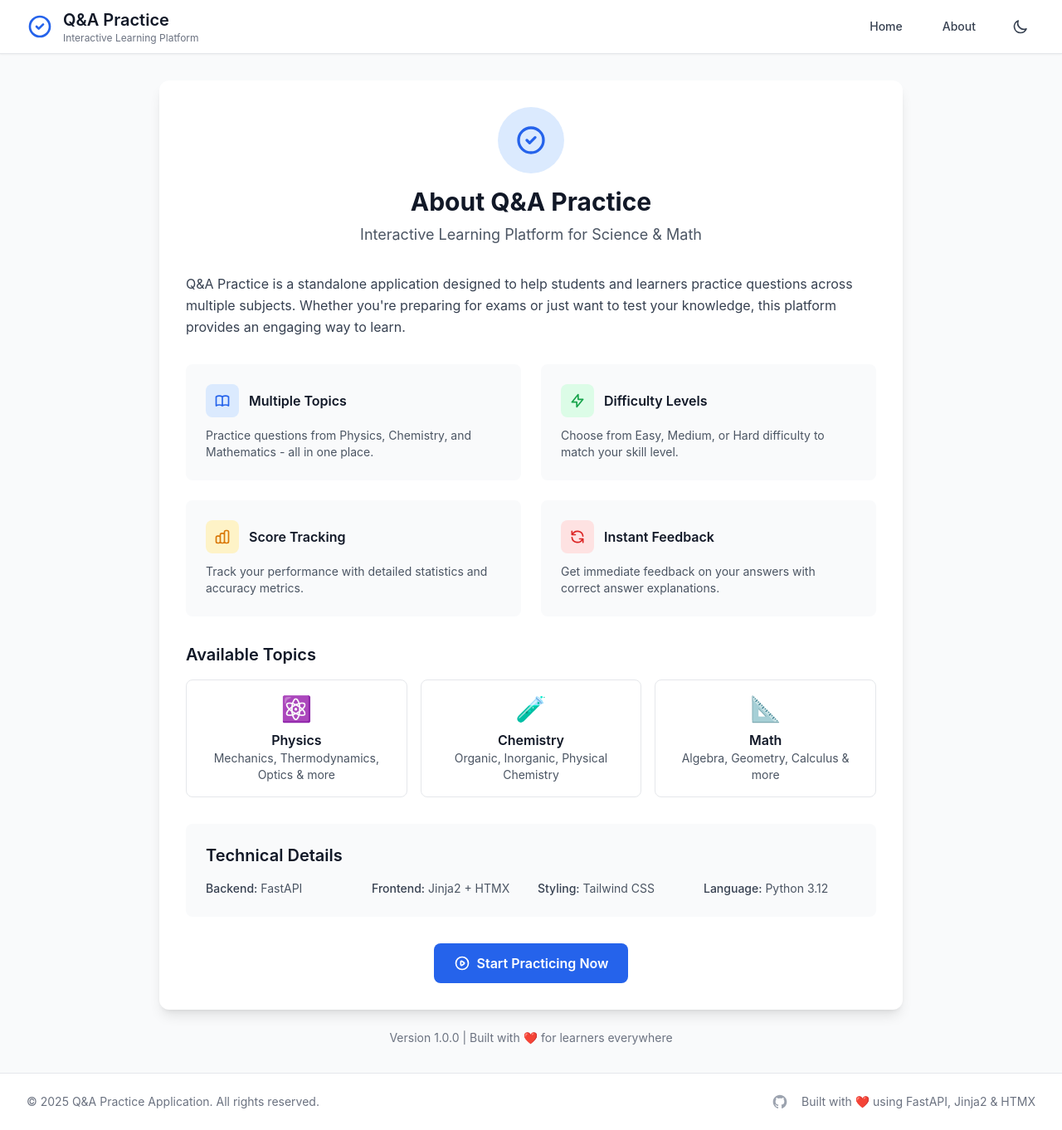
After one commit to amitrajpurkar/q_and_a_practise1, a Python web app: template src/web/templates/about.html in a window 1280 px wide. The commit adds this page. Shown: the whole page at 83% size. Run offline with Jinja, Linux system fonts and the light colour scheme; the template is opened without the code that fills it, so the values that code supplies are empty; some libraries are stand-ins or nearby versions.

Commit message:
:pencil2: fix about page and add message to questions review section on results page; speckit docs updated by windsurf

```diff
--- a/src/web/main.py
+++ b/src/web/main.py
@@ -176,6 +176,11 @@ class QAAWebApp:
         async def index(request: Request):
             """Main page with topic and difficulty selection."""
             return self.templates.TemplateResponse("index.html", {"request": request})
+
+        @self.app.get("/about", response_class=HTMLResponse, tags=["web"])
+        async def about(request: Request):
+            """About page with application information."""
+            return self.templates.TemplateResponse("about.html", {"request": request})
 
         @self.app.get("/quiz", response_class=HTMLResponse, tags=["web"])
         async def quiz_page(request: Request):
--- /dev/null
+++ b/src/web/templates/about.html
@@ -0,0 +1,141 @@
+{% extends "base.html" %}
+
+{% block title %}Q&A Practice - About{% endblock %}
+
+{% block content %}
+<div class="max-w-4xl mx-auto">
+    <!-- About Header -->
+    <div class="bg-white rounded-xl shadow-lg p-8 mb-6">
+        <div class="text-center mb-8">
+            <div class="inline-flex items-center justify-center w-20 h-20 bg-primary-100 rounded-full mb-4">
+                <svg class="h-10 w-10 text-primary-600" fill="none" stroke="currentColor" viewBox="0 0 24 24">
+                    <path stroke-linecap="round" stroke-linejoin="round" stroke-width="2" d="M9 12l2 2 4-4m6 2a9 9 0 11-18 0 9 9 0 0118 0z"></path>
+                </svg>
+            </div>
+            <h1 class="text-3xl font-bold text-gray-900 mb-2">About Q&A Practice</h1>
+            <p class="text-lg text-gray-600">Interactive Learning Platform for Science & Math</p>
+        </div>
+
+        <!-- Description -->
+        <div class="prose prose-lg max-w-none mb-8">
+            <p class="text-gray-700 leading-relaxed">
+                Q&A Practice is a standalone application designed to help students and learners practice
+                questions across multiple subjects. Whether you're preparing for exams or just want to
+                test your knowledge, this platform provides an engaging way to learn.
+            </p>
+        </div>
+
+        <!-- Features Grid -->
+        <div class="grid grid-cols-1 md:grid-cols-2 gap-6 mb-8">
+            <div class="bg-gray-50 rounded-lg p-6">
+                <div class="flex items-center mb-3">
+                    <div class="w-10 h-10 bg-primary-100 rounded-lg flex items-center justify-center mr-3">
+                        <svg class="h-5 w-5 text-primary-600" fill="none" stroke="currentColor" viewBox="0 0 24 24">
+                            <path stroke-linecap="round" stroke-linejoin="round" stroke-width="2" d="M12 6.253v13m0-13C10.832 5.477 9.246 5 7.5 5S4.168 5.477 3 6.253v13C4.168 18.477 5.754 18 7.5 18s3.332.477 4.5 1.253m0-13C13.168 5.477 14.754 5 16.5 5c1.747 0 3.332.477 4.5 1.253v13C19.832 18.477 18.247 18 16.5 18c-1.746 0-3.332.477-4.5 1.253"></path>
+                        </svg>
+                    </div>
+                    <h3 class="font-semibold text-gray-900">Multiple Topics</h3>
+                </div>
+                <p class="text-gray-600 text-sm">Practice questions from Physics, Chemistry, and Mathematics - all in one place.</p>
+            </div>
+
+            <div class="bg-gray-50 rounded-lg p-6">
+                <div class="flex items-center mb-3">
+                    <div class="w-10 h-10 bg-success-100 rounded-lg flex items-center justify-center mr-3">
+                        <svg class="h-5 w-5 text-success-600" fill="none" stroke="currentColor" viewBox="0 0 24 24">
+                            <path stroke-linecap="round" stroke-linejoin="round" stroke-width="2" d="M13 10V3L4 14h7v7l9-11h-7z"></path>
+                        </svg>
+                    </div>
+                    <h3 class="font-semibold text-gray-900">Difficulty Levels</h3>
+                </div>
+                <p class="text-gray-600 text-sm">Choose from Easy, Medium, or Hard difficulty to match your skill level.</p>
+            </div>
+
+            <div class="bg-gray-50 rounded-lg p-6">
+                <div class="flex items-center mb-3">
+                    <div class="w-10 h-10 bg-warning-100 rounded-lg flex items-center justify-center mr-3">
+                        <svg class="h-5 w-5 text-warning-600" fill="none" stroke="currentColor" viewBox="0 0 24 24">
+                            <path stroke-linecap="round" stroke-linejoin="round" stroke-width="2" d="M9 19v-6a2 2 0 00-2-2H5a2 2 0 00-2 2v6a2 2 0 002 2h2a2 2 0 002-2zm0 0V9a2 2 0 012-2h2a2 2 0 012 2v10m-6 0a2 2 0 002 2h2a2 2 0 002-2m0 0V5a2 2 0 012-2h2a2 2 0 012 2v14a2 2 0 01-2 2h-2a2 2 0 01-2-2z"></path>
+                        </svg>
+                    </div>
+                    <h3 class="font-semibold text-gray-900">Score Tracking</h3>
+                </div>
+                <p class="text-gray-600 text-sm">Track your performance with detailed statistics and accuracy metrics.</p>
+            </div>
+
+            <div class="bg-gray-50 rounded-lg p-6">
+                <div class="flex items-center mb-3">
+                    <div class="w-10 h-10 bg-error-100 rounded-lg flex items-center justify-center mr-3">
+                        <svg class="h-5 w-5 text-error-600" fill="none" stroke="currentColor" viewBox="0 0 24 24">
+                            <path stroke-linecap="round" stroke-linejoin="round" stroke-width="2" d="M4 4v5h.582m15.356 2A8.001 8.001 0 004.582 9m0 0H9m11 11v-5h-.581m0 0a8.003 8.003 0 01-15.357-2m15.357 2H15"></path>
+                        </svg>
+                    </div>
+                    <h3 class="font-semibold text-gray-900">Instant Feedback</h3>
+                </div>
+                <p class="text-gray-600 text-sm">Get immediate feedback on your answers with correct answer explanations.</p>
+            </div>
+        </div>
+
+        <!-- Topics Available -->
+        <div class="mb-8">
+            <h2 class="text-xl font-semibold text-gray-900 mb-4">Available Topics</h2>
+            <div class="grid grid-cols-1 md:grid-cols-3 gap-4">
+                <div class="border border-gray-200 rounded-lg p-4 text-center hover:border-primary-300 transition-colors">
+                    <div class="text-3xl mb-2">⚛️</div>
+                    <h3 class="font-semibold text-gray-900">Physics</h3>
+                    <p class="text-sm text-gray-600">Mechanics, Thermodynamics, Optics & more</p>
+                </div>
+                <div class="border border-gray-200 rounded-lg p-4 text-center hover:border-primary-300 transition-colors">
+                    <div class="text-3xl mb-2">🧪</div>
+                    <h3 class="font-semibold text-gray-900">Chemistry</h3>
+                    <p class="text-sm text-gray-600">Organic, Inorganic, Physical Chemistry</p>
+                </div>
+                <div class="border border-gray-200 rounded-lg p-4 text-center hover:border-primary-300 transition-colors">
+                    <div class="text-3xl mb-2">📐</div>
+                    <h3 class="font-semibold text-gray-900">Math</h3>
+                    <p class="text-sm text-gray-600">Algebra, Geometry, Calculus & more</p>
+                </div>
+            </div>
+        </div>
+
+        <!-- Technical Details -->
+        <div class="bg-gray-50 rounded-lg p-6 mb-8">
+            <h2 class="text-xl font-semibold text-gray-900 mb-4">Technical Details</h2>
+            <div class="grid grid-cols-2 md:grid-cols-4 gap-4 text-sm">
+                <div>
+                    <span class="font-medium text-gray-700">Backend:</span>
+                    <span class="text-gray-600"> FastAPI</span>
+                </div>
+                <div>
+                    <span class="font-medium text-gray-700">Frontend:</span>
+                    <span class="text-gray-600"> Jinja2 + HTMX</span>
+                </div>
+                <div>
+                    <span class="font-medium text-gray-700">Styling:</span>
+                    <span class="text-gray-600"> Tailwind CSS</span>
+                </div>
+                <div>
+                    <span class="font-medium text-gray-700">Language:</span>
+                    <span class="text-gray-600"> Python 3.12</span>
+                </div>
+            </div>
+        </div>
+
+        <!-- Call to Action -->
+        <div class="text-center">
+            <a href="/" class="inline-flex items-center px-6 py-3 bg-primary-600 text-white font-semibold rounded-lg hover:bg-primary-700 focus:outline-none focus:ring-2 focus:ring-primary-500 focus:ring-offset-2 transition-all duration-200">
+                <svg class="h-5 w-5 mr-2" fill="none" stroke="currentColor" viewBox="0 0 24 24">
+                    <path stroke-linecap="round" stroke-linejoin="round" stroke-width="2" d="M14.752 11.168l-3.197-2.132A1 1 0 0010 9.87v4.263a1 1 0 001.555.832l3.197-2.132a1 1 0 000-1.664z"></path>
+                    <path stroke-linecap="round" stroke-linejoin="round" stroke-width="2" d="M21 12a9 9 0 11-18 0 9 9 0 0118 0z"></path>
+                </svg>
+                Start Practicing Now
+            </a>
+        </div>
+    </div>
+
+    <!-- Version Info -->
+    <div class="text-center text-sm text-gray-500">
+        <p>Version 1.0.0 | Built with ❤️ for learners everywhere</p>
+    </div>
+</div>
+{% endblock %}
```
Also changed, not shown: specs/001-qa-app/plan.md (+38 -5 lines), specs/001-qa-app/spec.md (+28 -1 lines), specs/001-qa-app/tasks.md (+57 -3 lines), src/api/main.py (+4 -3 lines), src/main/resources/question-bank.csv (+20 -20 lines), src/web/templates/results.html (+9 -1 lines), 1 other file.
